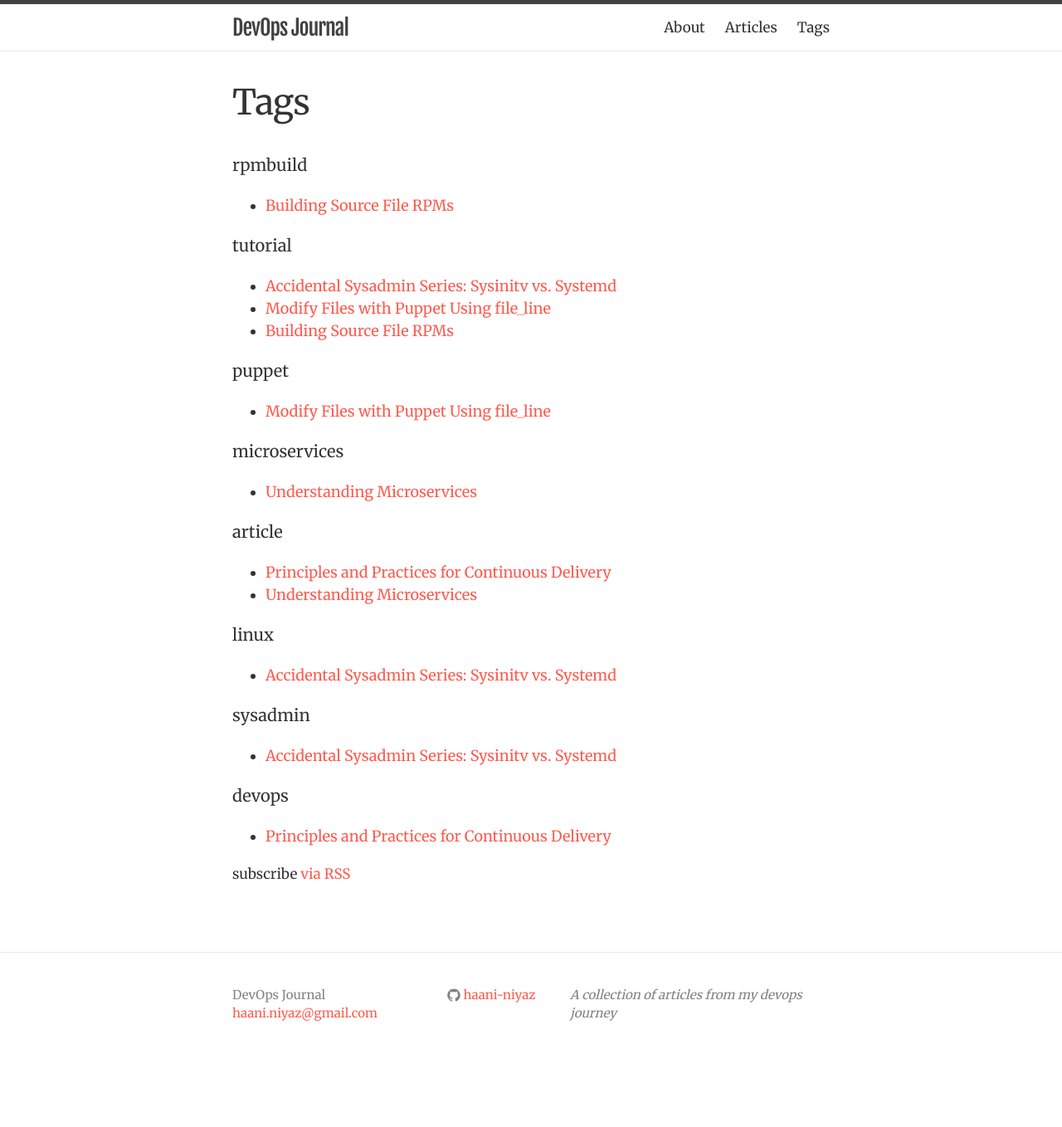
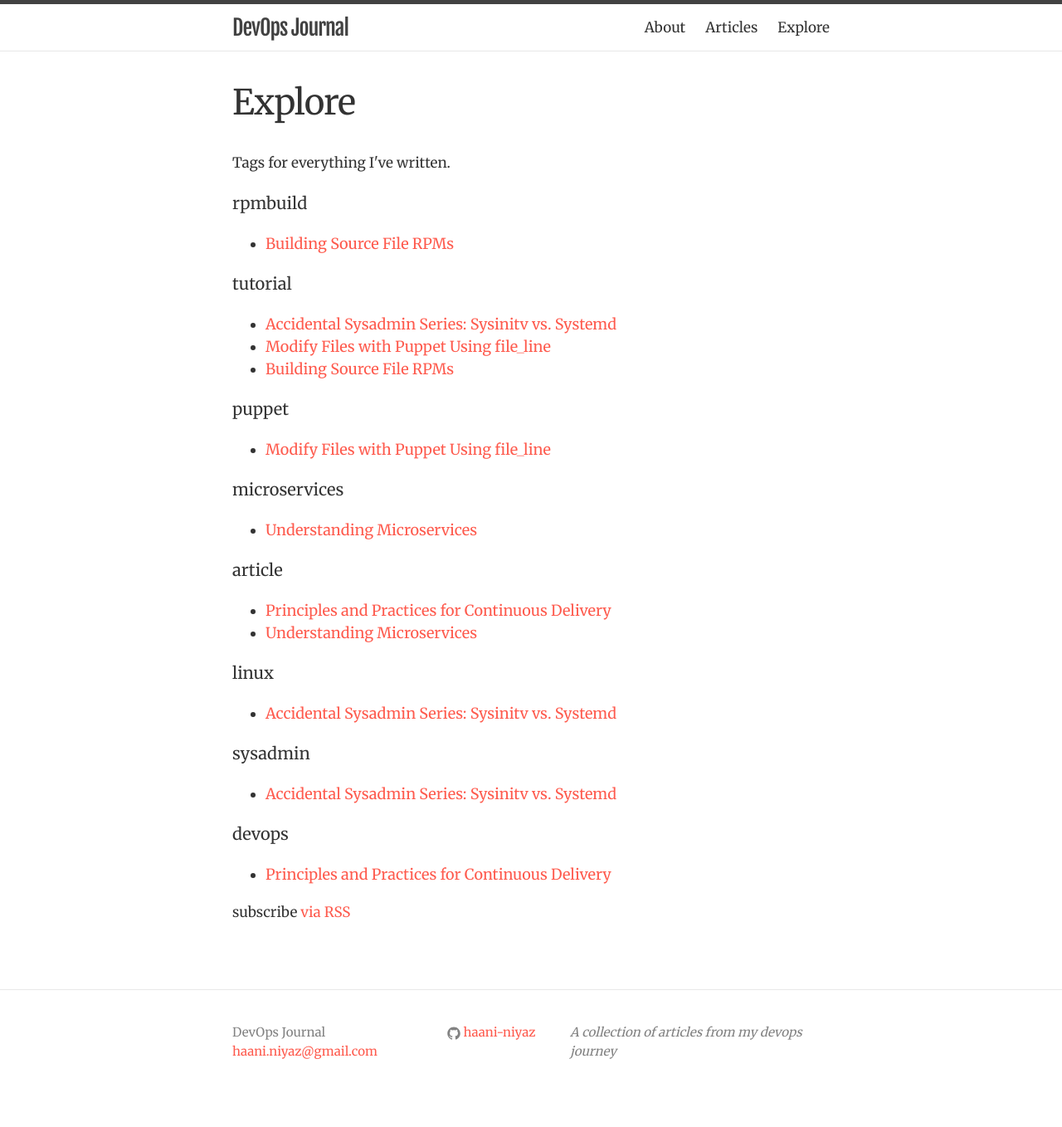
Before and after one commit to haani-niyaz/devops-journal, a Jekyll site: the page built from tags.md, in a window 1280 px wide. Shown: the whole page at 83% size. Built offline with Jekyll 4.4.1, drawn with Linux system fonts in a browser that asks for light colours; nearby versions of some CDN libraries; before the commit the page ends 1313 px from its top, so only the background shows below that.

Commit message:
Order option to pin menu item

```diff
--- a/tags.md
+++ b/tags.md
@@ -1,22 +1,28 @@
 ---
 layout: page
-title: Tags
+title: Explore
 permalink: /tags/
+order: 3
 ---
 
 <div class="home">
 
+  <p>Tags for everything I've written.</p>
+
   {% for tag in site.tags %}
- <h5 class="page-heading">{{tag | first }}</h5>
-    <ul>
-    {% for posts in tag %}
-      {% for post in posts %}
-      {% if post.url %}
-        <li><a class="post-link" href="{{ post.url | prepend: site.baseurl }}">{{ post.title }}</a></li>
-      {% endif %}
+
+    <h5 class="page-heading">{{tag | first }}</h5>
+
+      <ul>
+      {% for posts in tag %}
+        {% for post in posts %}
+        {% if post.url %}
+          <li><a class="post-link" href="{{ post.url | prepend: site.baseurl }}">{{ post.title }}</a></li>
+        {% endif %}
+        {% endfor %}
       {% endfor %}
-    {% endfor %}
-    </ul>
+      </ul>
+
   {% endfor %}
 
   <p class="rss-subscribe">subscribe <a href="{{ "/feed.xml" | prepend: site.baseurl }}">via RSS</a></p>
```
